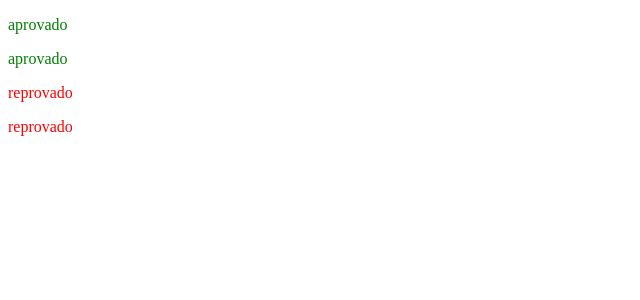
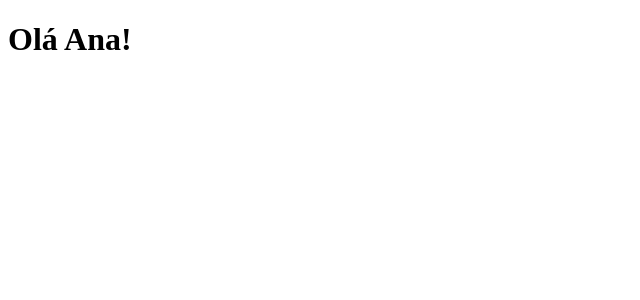
Before and after one commit to alejandrofonsecac/Angular, an Angular app in the folder curso-angular/: page / in a window 1280 px wide. Shown: the top 300 px of the page, without its empty margins (0-640 px from the left). Built offline with nearby package versions, Linux system fonts and the light colour scheme.

Commit message:
Diretivas Curstomizadas

```diff
--- a/curso-angular/src/app/app.html
+++ b/curso-angular/src/app/app.html
@@ -1 +1 @@
-<app-diretiva-class></app-diretiva-class>
+<app-diretiva-customizada></app-diretiva-customizada>
--- a/curso-angular/src/app/app.ts
+++ b/curso-angular/src/app/app.ts
@@ -1,9 +1,9 @@
 import { Component, signal } from '@angular/core';
-import { DiretivaClass } from './diretiva-class/diretiva-class';
+import { DiretivaCustomizada } from './diretiva-customizada/diretiva-customizada';
 
 @Component({
   selector: 'app-root',
-  imports: [DiretivaClass],
+  imports: [DiretivaCustomizada],
   templateUrl: './app.html',
   styleUrl: './app.css'
 })
--- /dev/null
+++ b/curso-angular/src/app/diretiva-customizada/diretiva-customizada.html
@@ -0,0 +1 @@
+<h1 [apresentacao]="'Ana'"></h1>
--- /dev/null
+++ b/curso-angular/src/app/minha-diretiva/apresentacao.ts
@@ -0,0 +1,25 @@
+import { Directive, ElementRef, Input, OnChanges, Renderer2, SimpleChanges } from '@angular/core';
+
+// Define a diretiva com o seletor [apresentacao]
+// O Angular usa esse seletor para aplicar a diretiva no HTML
+@Directive({
+  selector: '[apresentacao]'
+})
+
+export class ApresentacaoDirective implements OnChanges {
+
+  // Recebe o valor do HTML, por exemplo: [apresentacao]="'Ana'"
+  @Input('apresentacao') nome: string = '';
+
+  // Injeção de dependências: ElementRef para acessar o elemento,
+  // Renderer2 para alterar o DOM de forma segura
+  constructor(private el: ElementRef, private renderer: Renderer2) {}
+
+  // Executa sempre que houver mudanças
+  ngOnChanges(changes: SimpleChanges): void {
+    if (this.nome) {
+      // Altera o conteúdo do elemento para "Olá Ana!", por exemplo
+      this.renderer.setProperty(this.el.nativeElement, 'textContent', `Olá ${this.nome}!`);
+    }
+  }
+}
```
Also changed, not shown: curso-angular/src/app/diretiva-customizada/diretiva-customizada.ts (added, +10 -0 lines), curso-angular/src/app/diretiva-customizada/diretiva-customizada.css (added), 2 other files (tests, documents, lock files or other folders).
